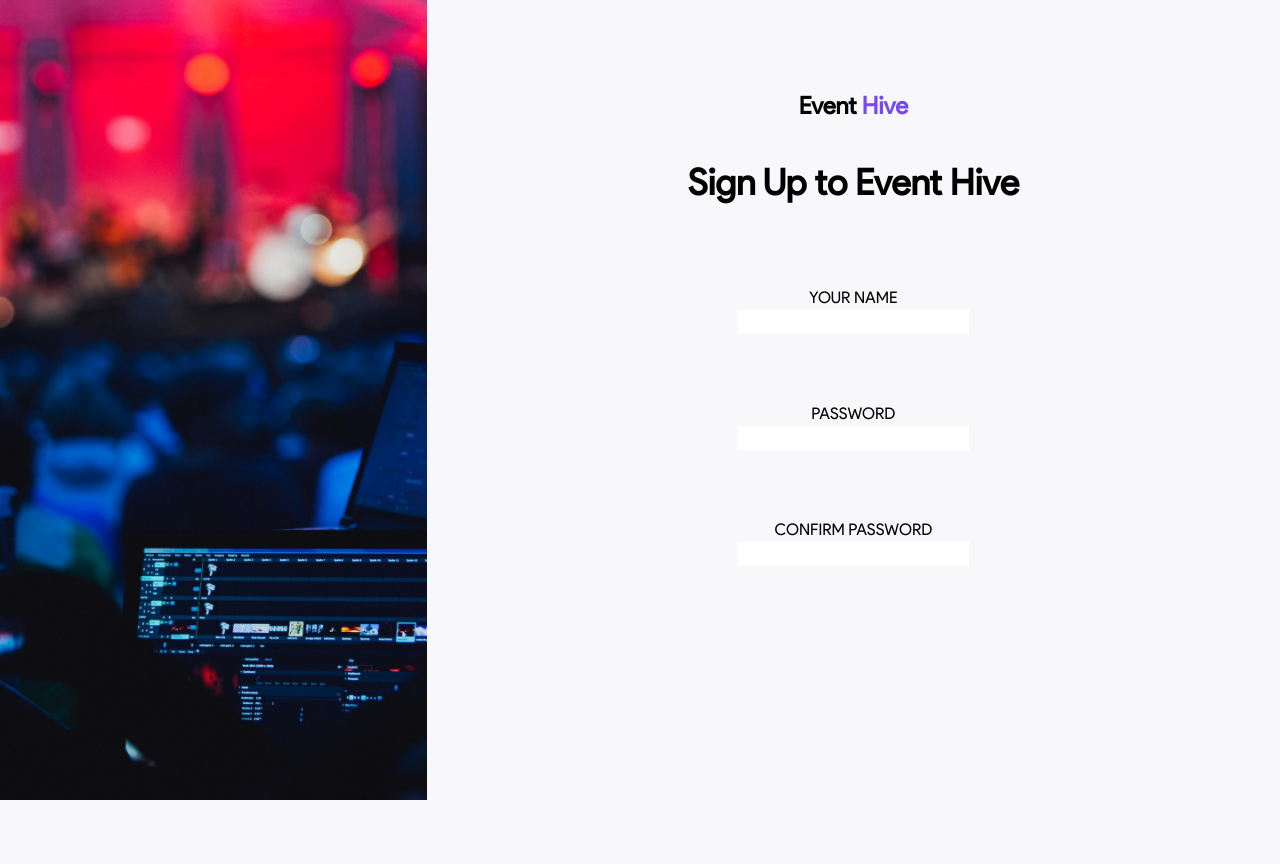
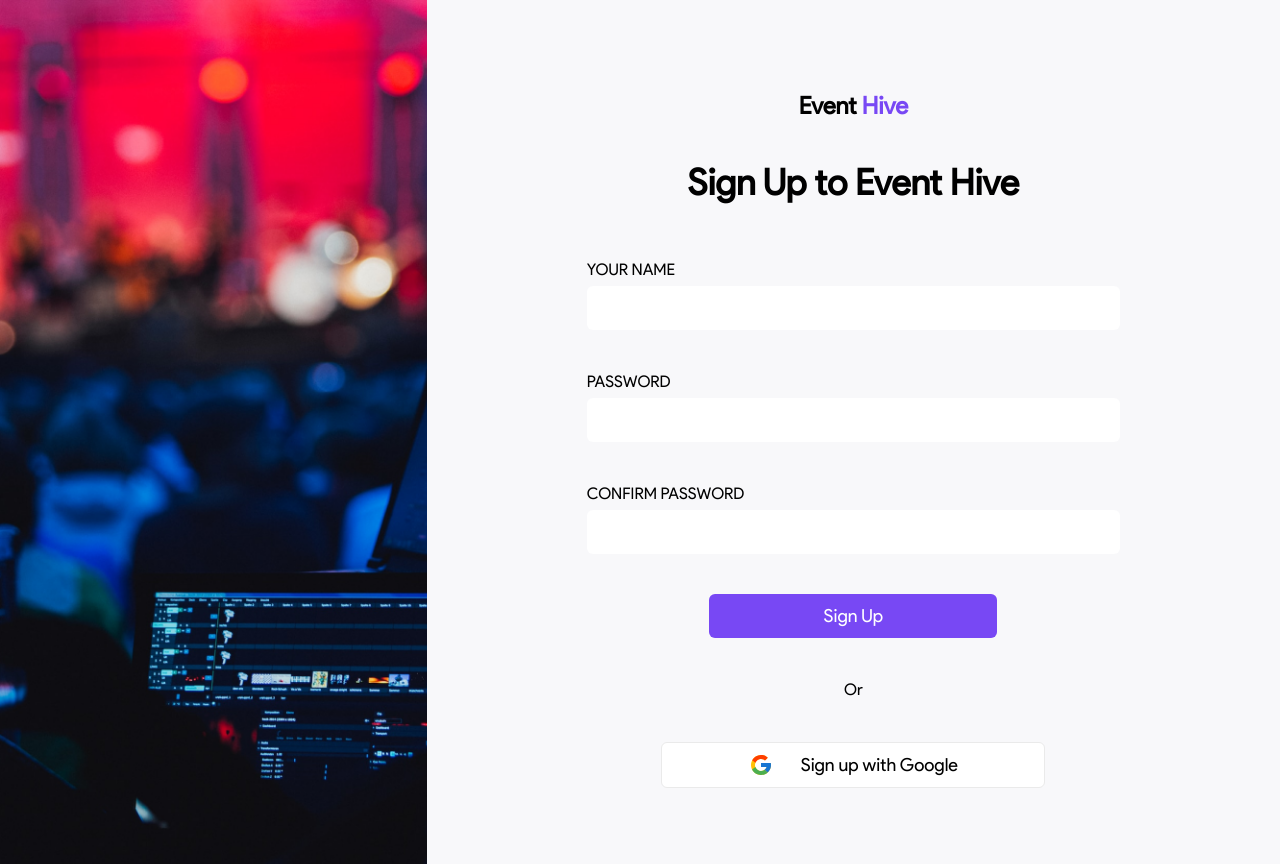
Before and after one commit to PatMiracle/EventHive, a React (Vite) app: page /signup in a window 1280 px wide. Before the commit the page ends 800 px from the top, so only its background shows below. Built offline with nearby package versions, Linux system fonts and the light colour scheme.

Commit message:
updated signup page

```diff
--- a/src/pages/SignUp.jsx
+++ b/src/pages/SignUp.jsx
@@ -1,24 +1,50 @@
-import React, { useState } from 'react'
+import React, { useRef, useState } from 'react'
 import Logo from '../components/Logo'
-
+import { FcGoogle } from 'react-icons/fc'
 const SignUp = () => {
   const [name, setName] = useState('')
   const [pswd, setpswd] = useState('')
   const [confirmPswd, setConfirmPswd] = useState('')
 
+  const nameRef = useRef(null)
+  const pswdRef = useRef(null)
+  const confirmPswdRef = useRef(null)
+
+  const validateInputs = () => {
+    if (!name) {
+      nameRef.current.focus()
+      return false
+    } else if (pswd.length < 8) {
+      pswdRef.current.focus()
+      return false
+    } else if (confirmPswd !== pswd) {
+      confirmPswdRef.current.focus()
+      return false
+    } else {
+      return true
+    }
+  }
+
   const handleSubmit = (e) => {
     e.preventDefault()
+    validateInputs()
+    if (validateInputs) {
+      console.log('hii')
+    }
   }
 
   return (
-    <div className="flex justify-between">
-      <div className="h-screen w-1/3 bg-[url(/signupbanner.png)] bg-cover"></div>
-      <main className="text-center w-2/3 py-[7%]">
-        <Logo size="text-2xl" />
-        <h2 className="text-4xl font-bold mt-10">Sign Up to Event Hive</h2>
+    <div className="flex">
+      <div className="min-h-screen w-1/3 bg-[url(/signupbanner.png)] bg-cover"></div>
+      <main className="px-40 w-2/3 pt-[7%] pb-5">
+        <div className="text-center">
+          <Logo size="text-2xl" />
+          <h2 className="text-4xl font-bold mt-10">Sign Up to Event Hive</h2>
+        </div>
         <form onSubmit={handleSubmit} className="flex flex-col gap-10 py-14">
+          {/* name */}
           <div>
-            <label className="block mt-7" htmlFor="name">
+            <label className="block" htmlFor="name">
               YOUR NAME
             </label>
             <input
@@ -26,28 +52,47 @@
               id="name"
               autoComplete="off"
               onChange={(e) => setName(e.target.value)}
+              className="w-full p-[10px] mt-1 rounded-md"
+              ref={nameRef}
             />
           </div>
+          {/* password */}
           <div>
-            <label className="block mt-7" htmlFor="password">
+            <label className="block" htmlFor="password">
               PASSWORD
             </label>
             <input
               type="password"
               id="password"
               onChange={(e) => setpswd(e.target.value)}
+              className="w-full p-[10px] mt-1 rounded-md"
+              ref={pswdRef}
             />
           </div>
+          {/* confirm password */}
           <div>
-            <label className="block mt-7" htmlFor="confirm">
+            <label className="block" htmlFor="confirm">
               CONFIRM PASSWORD
             </label>
             <input
               type="password"
               id="confirm"
               onChange={(e) => setConfirmPswd(e.target.value)}
+              className="w-full p-[10px] mt-1 rounded-md"
+              ref={confirmPswdRef}
             />
           </div>
+          {/* buttons */}
+          <button className="rounded-md text-white text-lg bg-primary w-72 mx-auto text-center py-2">
+            Sign Up
+          </button>
+          <span className="mx-auto">Or</span>
+          <button
+            type="button"
+            className="bg-white w-96 mx-auto flex items-center justify-center gap-7 text-lg rounded-md border border-solid border-[#eaeaea] py-2"
+          >
+            <FcGoogle size={24} /> Sign up with Google
+          </button>
         </form>
       </main>
     </div>
```
